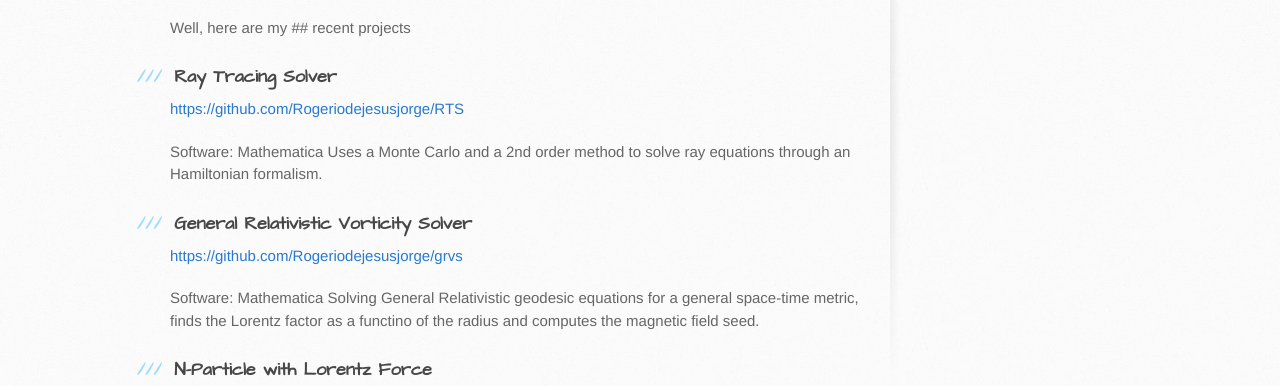
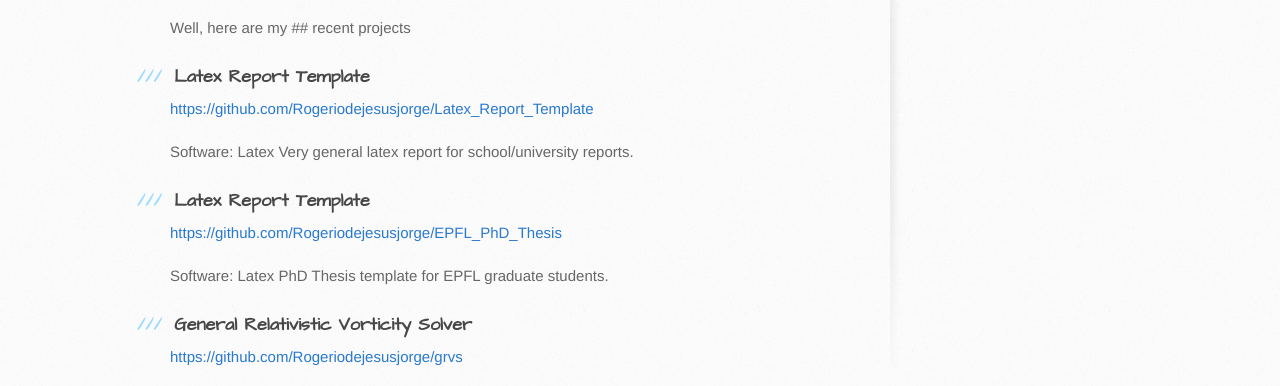
Before and after one commit to rogeriojorge/rogeriodejesusjorge2.github.io, a plain HTML site: page index.html in a window 1280 px wide. Shown: the part 366-752 px from the top of the page. Drawn offline with Linux system fonts and the light colour scheme.

Commit message:
Added latex templates

```diff
--- a/index.html
+++ b/index.html
@@ -37,12 +37,29 @@ I am a strong advocate of open source and I keep private repositories only for u
 <p>Well, here are my ## recent projects</p>
 
 <h3>
+<a id="latex_report" class="anchor" href="#latex_report" aria-hidden="true"><span aria-hidden="true" class="octicon octicon-link"></span></a>Latex Report Template</h3>
+
+<p><a href="https://github.com/Rogeriodejesusjorge/Latex_Report_Template">https://github.com/Rogeriodejesusjorge/Latex_Report_Template</a></p>
+
+<p>Software: Latex
+Very general latex report for school/university reports.</p>
+
+<h3>
+<a id="latex_report" class="anchor" href="#latex_report" aria-hidden="true"><span aria-hidden="true" class="octicon octicon-link"></span></a>Latex Report Template</h3>
+
+<p><a href="https://github.com/Rogeriodejesusjorge/EPFL_PhD_Thesis">https://github.com/Rogeriodejesusjorge/EPFL_PhD_Thesis</a></p>
+
+<p>Software: Latex
+PhD Thesis template for EPFL graduate students.</p>
+
+
+<!--<h3>
 <a id="ray-tracing-solver" class="anchor" href="#ray-tracing-solver" aria-hidden="true"><span aria-hidden="true" class="octicon octicon-link"></span></a>Ray Tracing Solver</h3>
 
 <p><a href="https://github.com/Rogeriodejesusjorge/RTS">https://github.com/Rogeriodejesusjorge/RTS</a></p>
 
 <p>Software: Mathematica
-Uses a Monte Carlo and a 2nd order method to solve ray equations through an Hamiltonian formalism.</p>
+Uses a Monte Carlo and a 2nd order method to solve ray equations through an Hamiltonian formalism.</p>-->
 
 <h3>
 <a id="general-relativistic-vorticity-solver" class="anchor" href="#general-relativistic-vorticity-solver" aria-hidden="true"><span aria-hidden="true" class="octicon octicon-link"></span></a>General Relativistic Vorticity Solver</h3>
```
